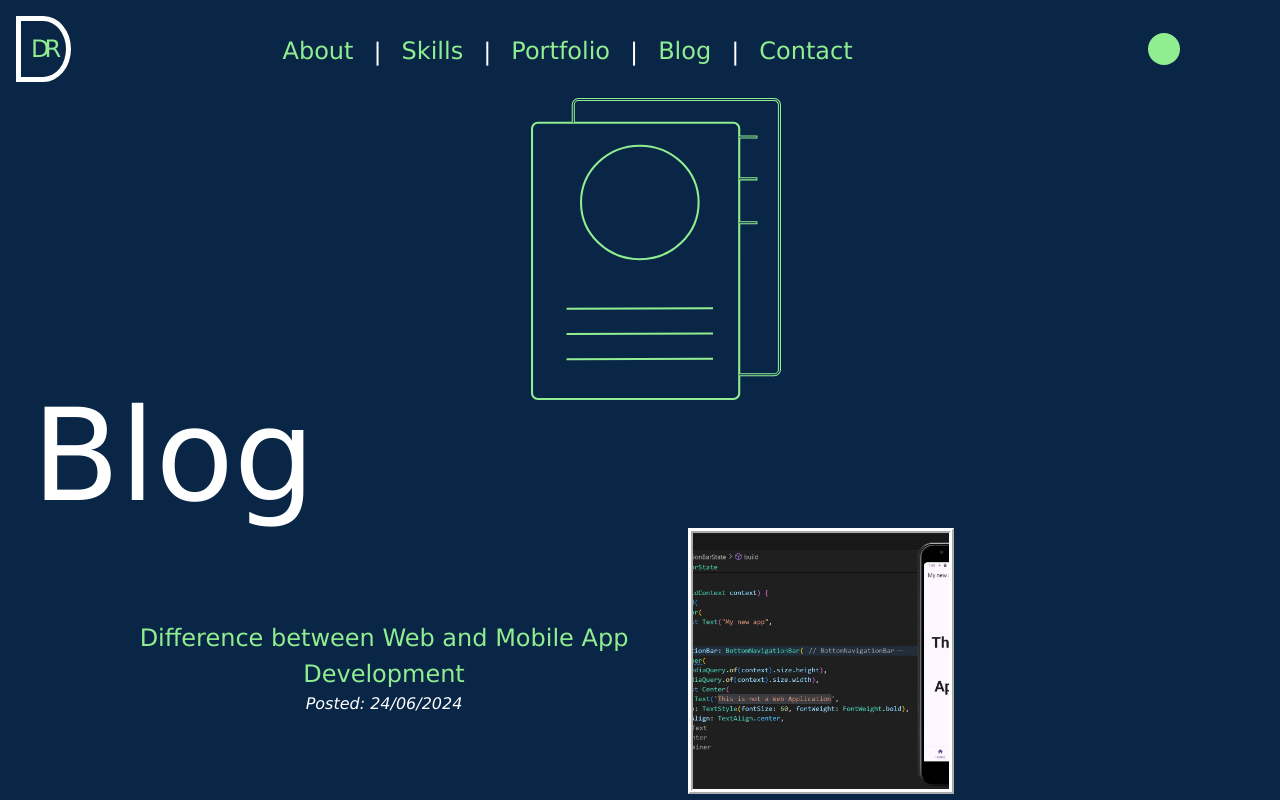
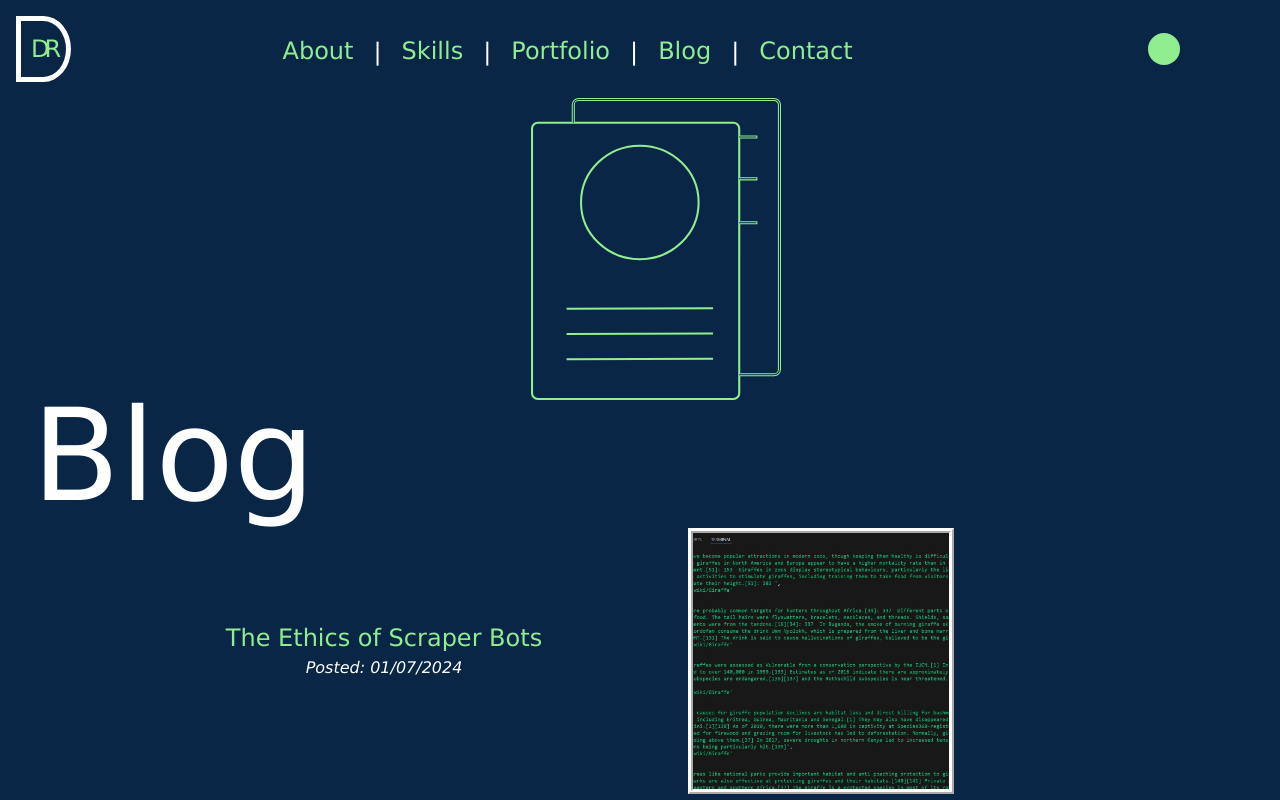
Before and after one commit to DarrellRoberts/portfolio, a Next.js app: page /blog in a window 1280 px wide. Shown: the top 800 px of the page. Built offline with nearby package versions, Linux system fonts and the light colour scheme.

Commit message:
00022:eighth post published

```diff
--- a/src/app/sitemap.ts
+++ b/src/app/sitemap.ts
@@ -1,7 +1,7 @@
 import { MetadataRoute } from 'next'
 
 export default function sitemap(): MetadataRoute.Sitemap {
-  const routes = ['', '/about', '/skills', '/portfolio', '/contact', '/blog', '/blog/should-web-developers-learn-wordpress', '/blog/3d-websites-threejs-and-blender', '/blog/learn-a-new-skill-or-strengthen-my-current-one', '/blog/gov-uk-how-to-build-a-government-website','/blog/six-best-youtubers-for-self-taught-or-junior-developers', '/when-not-to-use-ai', '/difference-between-web-and-mobile-app-development'].map(
+  const routes = ['', '/about', '/skills', '/portfolio', '/contact', '/blog', '/blog/should-web-developers-learn-wordpress', '/blog/3d-websites-threejs-and-blender', '/blog/learn-a-new-skill-or-strengthen-my-current-one', '/blog/gov-uk-how-to-build-a-government-website','/blog/six-best-youtubers-for-self-taught-or-junior-developers', '/when-not-to-use-ai', '/difference-between-web-and-mobile-app-development', '/the-ethics-of-scraper-bots'].map(
     (route) => ({
       url: `https://darrellroberts.com${route}`,
       lastModified: new Date().toISOString().split('T')[0]
--- a/src/components/blog-assets/EntriesArray.tsx
+++ b/src/components/blog-assets/EntriesArray.tsx
@@ -427,6 +427,41 @@ const entriesArray: EntryData[] = [
       ),
       question: false,
       date: "24/06/2024"
+  },
+  {
+    id: 8,
+    title: "The Ethics of Scraper Bots",
+    path: "the-ethics-of-scraper-bots",
+    links: [],
+    images: ["/assets/blogimages/scraped.jpg"],
+    imageAlt: ["scraped_screenshot"],
+    imageCaption: ["A screenshot of information I scraped from the Giraffe wikipedia page"],
+    article:
+    (
+      <div>
+      <p>I became interested in scraper bots when I heard of the catastrophic mistake developers of the Rabbit r1 made with their code.</p>
+      <br/>
+      <p>If you are unaware, youtuber Fireship, a channel I've spoken praise of before, <a href="https://www.youtube.com/watch?v=lkbV8oP-F44" target="_blank"> gives a great summary </a>. Long story short, the codebase of the Rabbit r1, an AI-assisted device that mimics the capabilities of an Android, was exposed as hardcoding its API keys for multiple services, such as ElevenLabs, Azure, Google Maps and Yelp. API keys are essentially passwords you need to access these databases, and if you've exposed them, it means anyone can access this data and do whatever they want with it - create, edit or delete it. Hence you want to protect and hide your API key at all cost so that yours and the users' data is not compromised.</p>
+      <br/>
+      <p>It's a big no no and it's one of the first things you are taught not to do when creating an application. One issue of hardcoding your API keys and uploading your code to GitHub is that there are numerous scraper bots waiting to take advantage of these keys. But what are scraper bots?</p>
+      <br/>
+      <p> They are automated programs, similar to web crawlers, designated to trawl websites and collect specific data. Such data can include product prices, news headlines, or social media content. However, this also means scraper bots can be programmed to collect sensitive information, such as API keys. GitHub is of course the perfect target, considering the sheer volume of published codebases that are made public. </p>
+      <br/>
+      <p>Though not all scraper bots are used entirely for malicious reasons. For example, price comparison websites use them to compare flights, hotels and car rental prices. So it is a way of automating data collection for a database.</p>
+      <br/>
+      <p>In addition creating a scraper script is no secret. For instance, <a href="https://www.freecodecamp.org/news/web-scraping-in-javascript-with-puppeteer/" target="_blank"> you can easily create a basic one with Node.js</a>. Of course it's strongly advised that you only scrape from websites that allow it, and use this script within ethical and legal limits. I had a go and you can see what information I was easily able to scrape from the <a href="#top">Giraffe wikipedia website</a>. Should I feel the need to build a Giraffe database, I'm all set.</p>
+      <br/>
+      <p>But when you discover the power of scraper bots, the question of plagiarism arises. OpenAI, for example, uses its own GPTBot to scrape other websites in order to collect the vast amount of data it needs. This data is then used to train the AI without credit to the authors. I mentioned in <a href="/blog/when-not-to-use-ai" target="_blank">one of my earlier articles</a> that some AI models provide their sources but this practice is not universal.</p>
+      <br/>
+      <p>With AI there's also the problem of "giraffing". This is the problem whereby the AI is trained on tonnes of labelled photos, scraped from the internet. However, due to the quantity of Giraffe images, the AI is falsely trained that <a href="https://www.tumblr.com/picdescbot/182455666385/how-math-can-be-racist-giraffing" target="_blank"> Giraffes are everywhere </a>. If the AI was sentient, for instance, it might think that it would be near impossible to walk down Oxford Street in London without bumping into a Giraffe. This somewhat highlights the limits of scraping for data collection and how the internet is not a valid representation of the real world. There are no peer reviews such as with academic articles, that hold the author to account if they can't back up their assumptions. Yet another reason to not be completely beholden on AI.</p>
+      <br/>
+      <p>Scraper bots are not necessarily a force for evil, but are a reminder that the internet can be a dangerous place.</p>
+      <br/>
+      <p>They can be a helpful time-saver when automating data collection though it's important to recognise which sources you are taking it from. This is to not only show that you are more ethical than AI, but also because you may have inadvertently scraped a website full of Giraffe pictures.</p>
+      </div>
+      ),
+      question: false,
+      date: "01/07/2024"
   }
 ]
 
```
Also changed, not shown: public/assets/blogimages/scraped.jpg (added).
